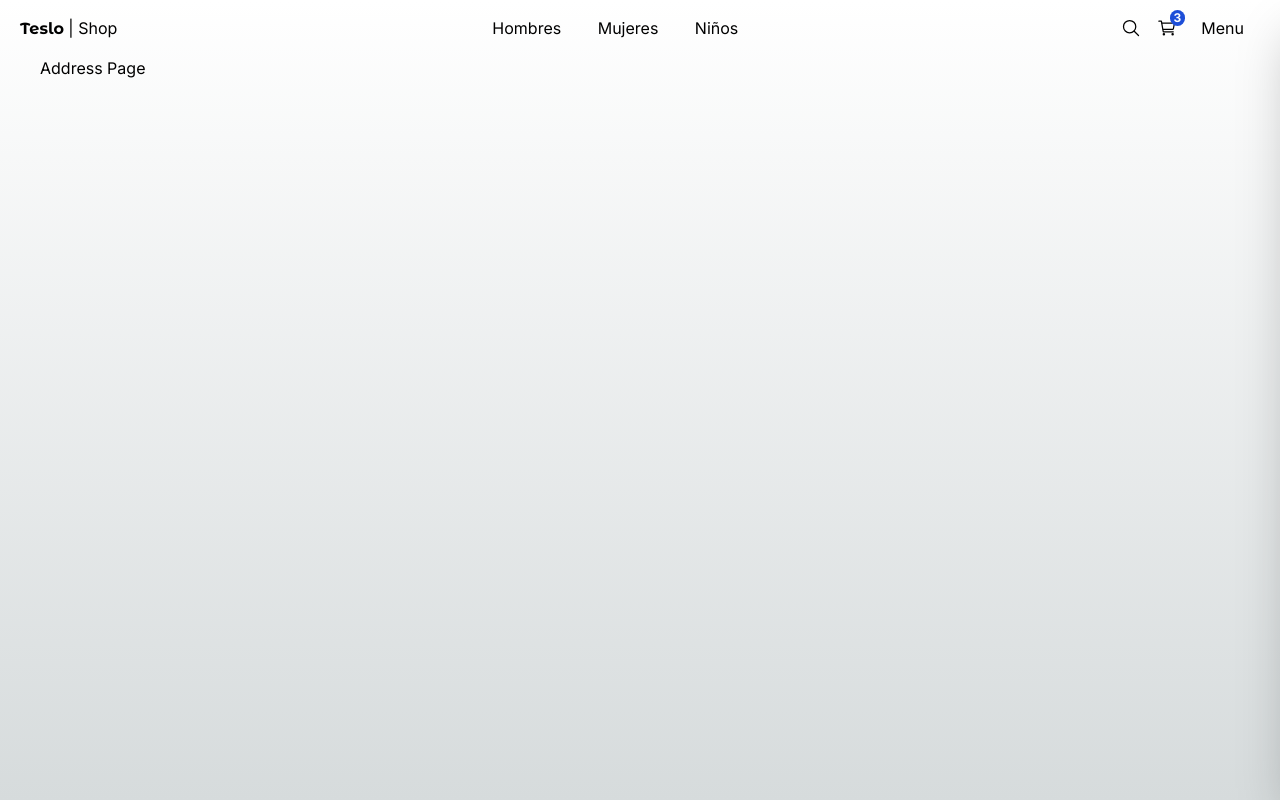
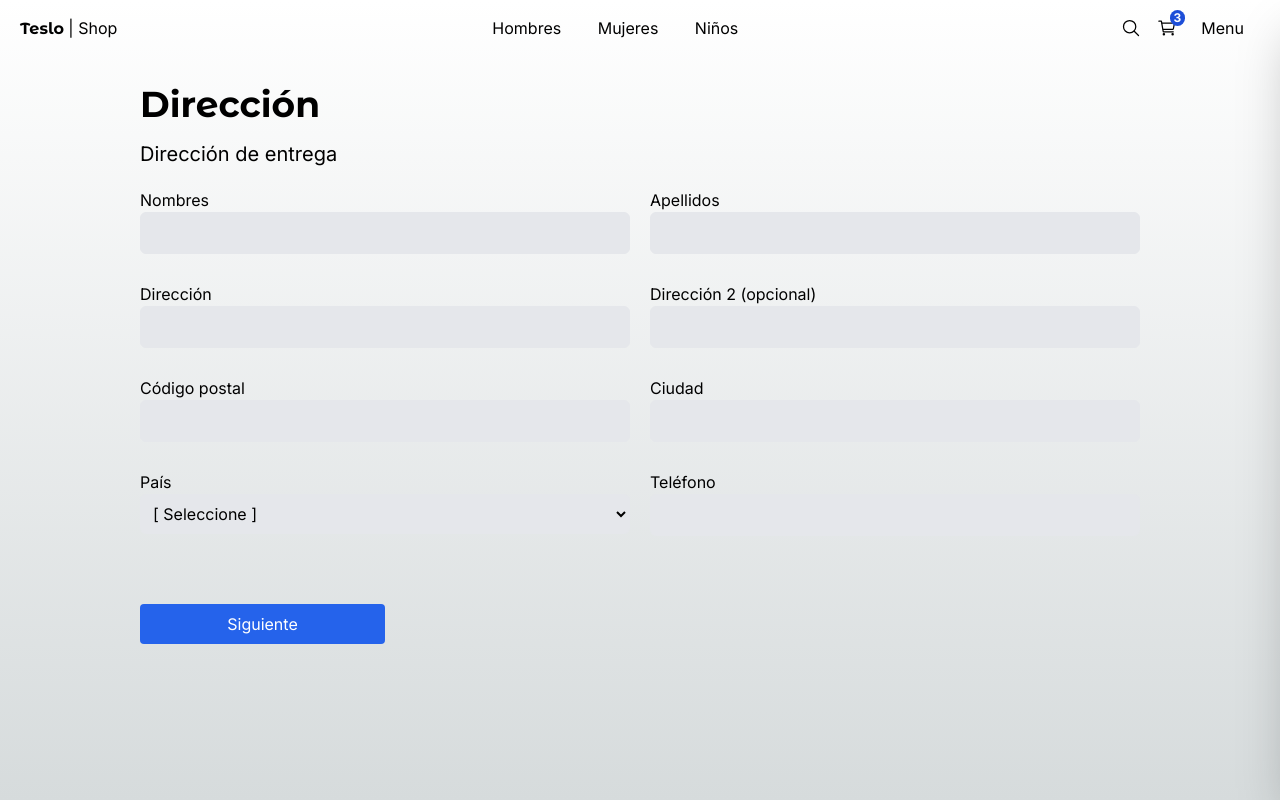
Before and after one commit to Gmsus4/teslo-shop, a Next.js app: page /checkout/address in a window 1280 px wide. Built offline with nearby package versions, Linux system fonts and the light colour scheme.

Commit message:
Pantalla de direccion del cliente

```diff
--- a/src/app/(shop)/checkout/address/page.tsx
+++ b/src/app/(shop)/checkout/address/page.tsx
@@ -1,8 +1,87 @@
+import Link from 'next/link';
+import { Title } from '@/components';
 
 export default function() {
   return (
-    <div>
-      <h1>Address Page</h1>
+    <div className="flex flex-col sm:justify-center sm:items-center mb-72 px-10 sm:px-0">
+      <div className="w-full  xl:w-[1000px] flex flex-col justify-center text-left">
+        <Title title="Dirección" subtitle="Dirección de entrega" />
+        <div className="grid grid-cols-1 gap-2 sm:gap-5 sm:grid-cols-2">
+          <div className="flex flex-col mb-2">
+            <span>Nombres</span>
+            <input
+              type="text"
+              className="p-2 border rounded-md bg-gray-200"
+            />
+          </div>
+
+          <div className="flex flex-col mb-2">
+            <span>Apellidos</span>
+            <input
+              type="text"
+              className="p-2 border rounded-md bg-gray-200"
+            />
+          </div>
+
+          <div className="flex flex-col mb-2">
+            <span>Dirección</span>
+            <input
+              type="text"
+              className="p-2 border rounded-md bg-gray-200"
+            />
+          </div>
+
+          <div className="flex flex-col mb-2">
+            <span>Dirección 2 (opcional)</span>
+            <input
+              type="text"
+              className="p-2 border rounded-md bg-gray-200"
+            />
+          </div>
+
+          <div className="flex flex-col mb-2">
+            <span>Código postal</span>
+            <input
+              type="text"
+              className="p-2 border rounded-md bg-gray-200"
+            />
+          </div>
+
+          <div className="flex flex-col mb-2">
+            <span>Ciudad</span>
+            <input
+              type="text"
+              className="p-2 border rounded-md bg-gray-200"
+            />
+          </div>
+
+          <div className="flex flex-col mb-2">
+            <span>País</span>
+            <select
+              className="p-2 border rounded-md bg-gray-200"
+            >
+              <option value="">[ Seleccione ]</option>
+              <option value="CRI">Costa Rica</option>
+            </select>
+          </div>
+
+          <div className="flex flex-col mb-2">
+            <span>Teléfono</span>
+            <input
+              type="text"
+              className="p-2 border rounded-md bg-gray-200"
+            />
+          </div>
+
+          <div className="flex flex-col mb-2 sm:mt-10">
+            <Link
+              href='/checkout'
+              className="btn-primary flex w-full sm:w-1/2 justify-center ">
+              Siguiente
+            </Link>
+          </div>
+        </div>
+      </div>
     </div>
   );
 }
```
